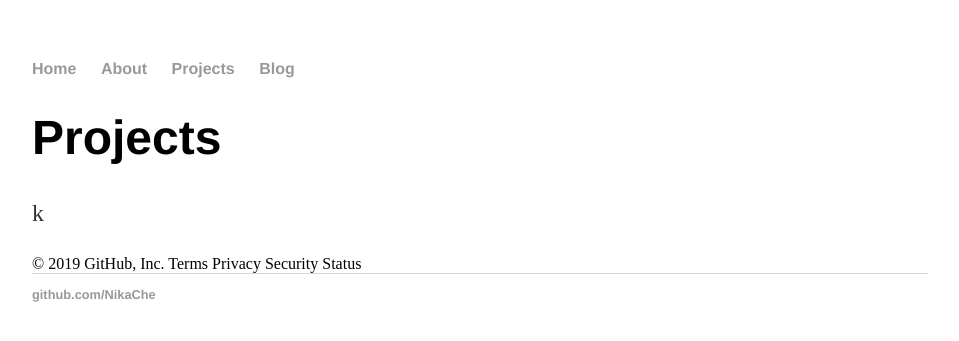
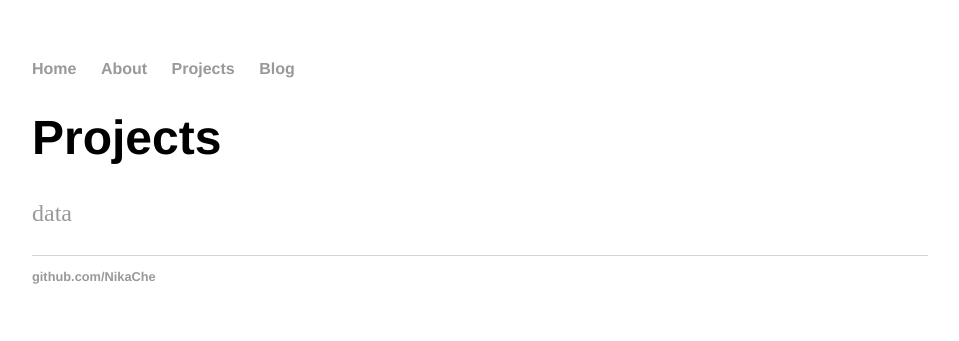
Before and after one commit to NikaChe/nikache.github.io, a Jekyll site: the page built from projects/index.html, in a window 1280 px wide. Shown: the top 341 px of the page, without its empty margins (160-1119 px from the left). Built offline with Jekyll 4.4.1, drawn with Linux system fonts in a browser that asks for light colours.

Commit message:
Update index.html

```diff
--- a/projects/index.html
+++ b/projects/index.html
@@ -3,10 +3,4 @@ layout: default
 title: Projects
 ---
 	<h1>{{ page.title }}</h1>
-	<p> k </p>
-
-    © 2019 GitHub, Inc.
-    Terms
-    Privacy
-    Security
-    Status
+<p> <a href=creditscoring.html> data </a> </p>
```
